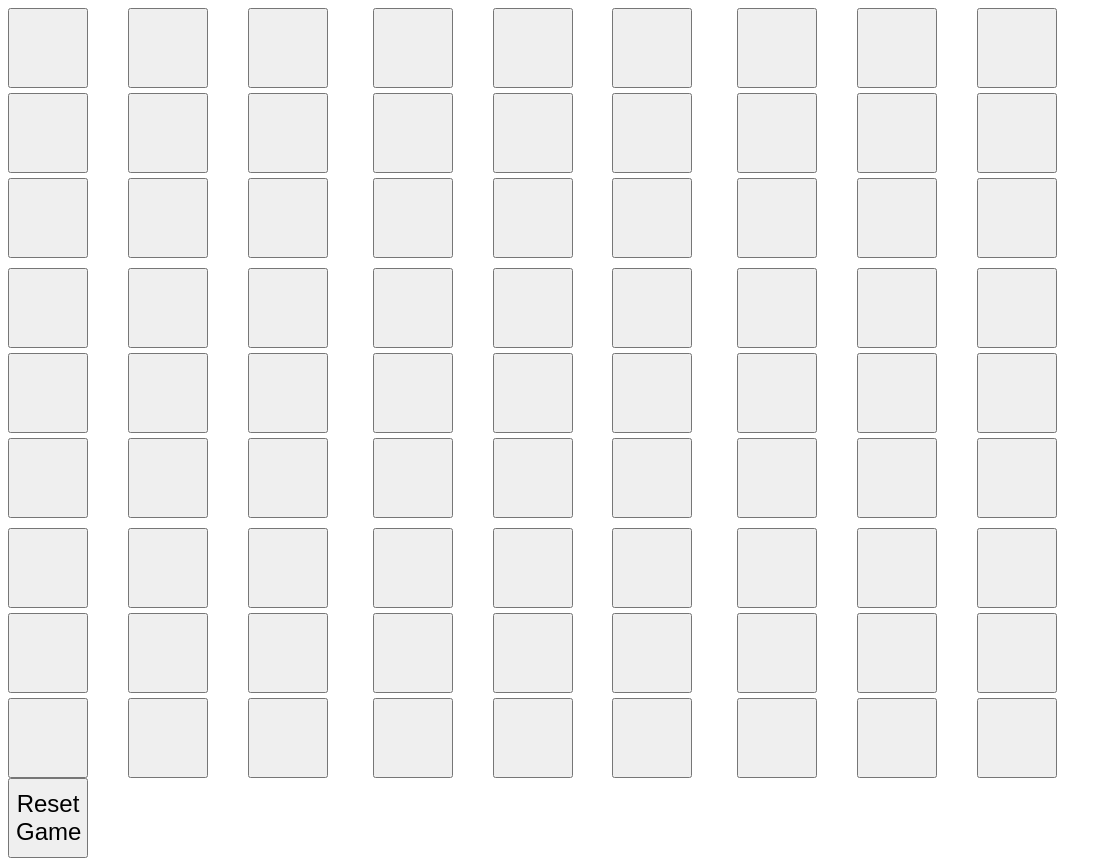
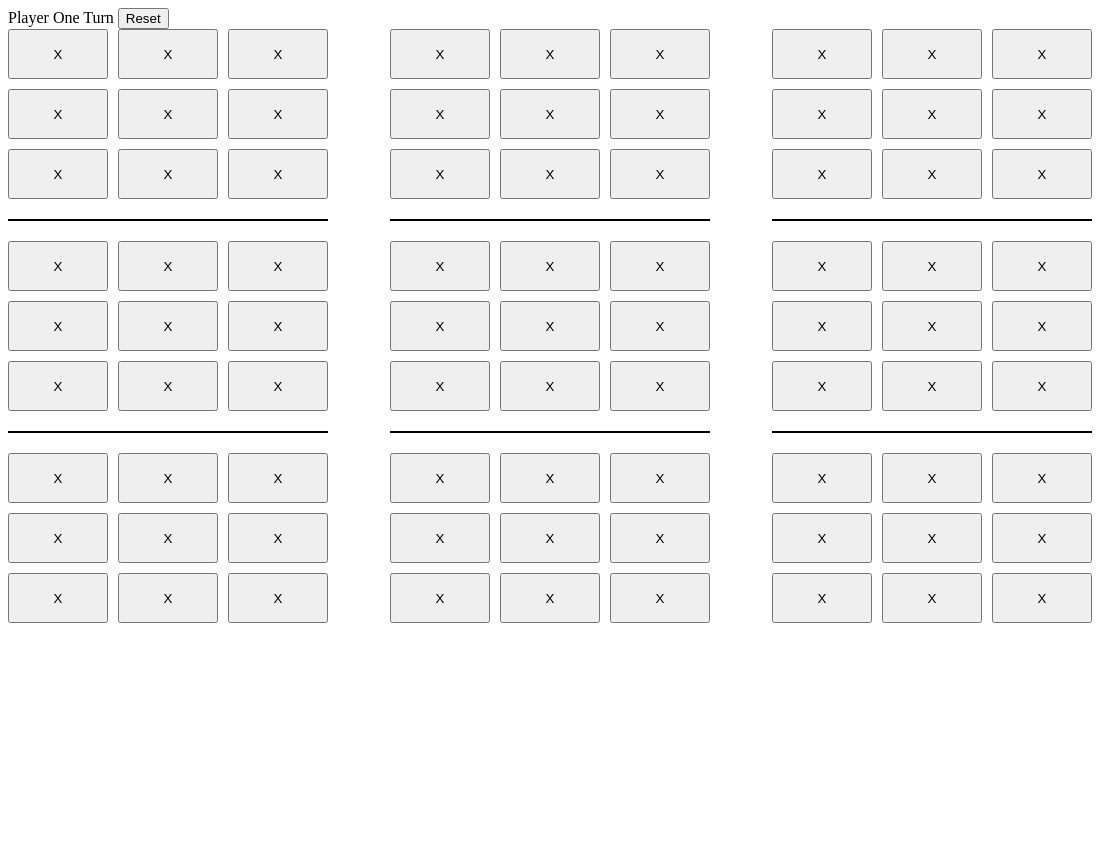
Before and after one commit to irmahs/Super-Tic-Tac-Toe, an Electron app: page index.html in a window 1100 px wide. After the commit the page ends 800 px from the top, so only its background shows below. Drawn offline with Linux system fonts and the light colour scheme.

Commit message:
created grid for super tic tac toe

```diff
--- a/index.css
+++ b/index.css
@@ -1,21 +1,42 @@
-#gameBoard {
-  display: grid;
-  grid-template-columns: repeat(3, 1fr);
-  gap: 10px;
-  margin: auto;
+@tailwind base;
+@tailwind components;
+@tailwind utilities;
+
+.button-container {
+  display: flex;
+  justify-content: space-between;
 }
 
-.board {
+.left-buttons,
+.center-buttons,
+.right-buttons {
   display: grid;
-  grid-template-columns: repeat(3, 1fr);
-  gap: 5px;
-  width: 100%;
-  height: 100%;
+  grid-template-rows: repeat(3, 1fr); /* 3 rows */
+  gap: 10px;
+  background-color: white;
 }
 
-button {
-  width: 80px;
-  height: 80px;
-  font-size: 24px;
-  cursor: pointer;
+.button-set {
+  display: grid;
+  grid-template-columns: repeat(3, 1fr); /* 3 columns */
+  gap: 10px;
 }
+
+.horizontal-divider {
+  width: 100%;
+  height: 2px;
+  background-color: black;
+  margin: 10px 0;
+}
+
+.vertical-divider {
+  width: 19px;
+  background-color: black;
+  height: 100%;
+  margin: 0 10px;
+}
+
+.game {
+  height: 50px;
+  width: 100px;
+}
--- a/index.html
+++ b/index.html
@@ -8,109 +8,186 @@
   <script src="index.js"></script>
 </head>
 <body>
-  <div id="gameBoard">
-    <div class="board" id="board-0">
-      <button id="board-0-0"></button>
-      <button id="board-0-1"></button>
-      <button id="board-0-2"></button>
-      <button id="board-0-3"></button>
-      <button id="board-0-4"></button>
-      <button id="board-0-5"></button>
-      <button id="board-0-6"></button>
-      <button id="board-0-7"></button>
-      <button id="board-0-8"></button>
+
+  <label id="label">Player One Turn</label>
+  <button onclick="resetBoard()">Reset</button>
+
+  <div class="button-container">
+    <!-- Left section: 9 sets of 3x3 buttons -->
+    <div class="left-buttons">
+        <!-- 1st row of 3 sets -->
+        <div class="button-set">
+            <button onclick="changeButton(this)" class="game left">X</button>
+            <button onclick="changeButton(this)" class="game left">X</button>
+            <button onclick="changeButton(this)" class="game left">X</button>
         </div>
-    <div class="board" id="board-1">
-      <button id="board-1-0"></button>
-      <button id="board-1-1"></button>
-      <button id="board-1-2"></button>
-      <button id="board-1-3"></button>
-      <button id="board-1-4"></button>
-      <button id="board-1-5"></button>
-      <button id="board-1-6"></button>
-      <button id="board-1-7"></button>
-      <button id="board-1-8"></button>
+        <div class="button-set">
+            <button onclick="changeButton(this)" class="game left">X</button>
+            <button onclick="changeButton(this)" class="game left">X</button>
+            <button onclick="changeButton(this)" class="game left">X</button>
         </div>
-    <div class="board" id="board-2">
-      <button id="board-2-0"></button>
-      <button id="board-2-1"></button>
-      <button id="board-2-2"></button>
-      <button id="board-2-3"></button>
-      <button id="board-2-4"></button>
-      <button id="board-2-5"></button>
-      <button id="board-2-6"></button>
-      <button id="board-2-7"></button>
-      <button id="board-2-8"></button>
+        <div class="button-set">
+            <button onclick="changeButton(this)" class="game left">X</button>
+            <button onclick="changeButton(this)" class="game left">X</button>
+            <button onclick="changeButton(this)" class="game left">X</button>
         </div>
-    <div class="board" id="board-3">
-      <button id="board-3-0"></button>
-      <button id="board-3-1"></button>
-      <button id="board-3-2"></button>
-      <button id="board-3-3"></button>
-      <button id="board-3-4"></button>
-      <button id="board-3-5"></button>
-      <button id="board-3-6"></button>
-      <button id="board-3-7"></button>
-      <button id="board-3-8"></button>
+
+        <div class="horizontal-divider"></div>
+
+        <!-- 2nd row of 3 sets -->
+        <div class="button-set">
+            <button onclick="changeButton(this)" class="game left">X</button>
+            <button onclick="changeButton(this)" class="game left">X</button>
+            <button onclick="changeButton(this)" class="game left">X</button>
         </div>
-    <div class="board" id="board-4">
-      <button id="board-4-0"></button>
-      <button id="board-4-1"></button>
-      <button id="board-4-2"></button>
-      <button id="board-4-3"></button>
-      <button id="board-4-4"></button>
-      <button id="board-4-5"></button>
-      <button id="board-4-6"></button>
-      <button id="board-4-7"></button>
-      <button id="board-4-8"></button>
+        <div class="button-set">
+            <button onclick="changeButton(this)" class="game left">X</button>
+            <button onclick="changeButton(this)" class="game left">X</button>
+            <button onclick="changeButton(this)" class="game left">X</button>
         </div>
-    <div class="board" id="board-5">
-      <button id="board-5-0"></button>
-      <button id="board-5-1"></button>
-      <button id="board-5-2"></button>
-      <button id="board-5-3"></button>
-      <button id="board-5-4"></button>
-      <button id="board-5-5"></button>
-      <button id="board-5-6"></button>
-      <button id="board-5-7"></button>
-      <button id="board-5-8"></button>
+        <div class="button-set">
+            <button onclick="changeButton(this)" class="game left">X</button>
+            <button onclick="changeButton(this)" class="game left">X</button>
+            <button onclick="changeButton(this)" class="game left">X</button>
         </div>
-    <div class="board" id="board-6">
-      <button id="board-6-0"></button>
-      <button id="board-6-1"></button>
-      <button id="board-6-2"></button>
-      <button id="board-6-3"></button>
-      <button id="board-6-4"></button>
-      <button id="board-6-5"></button>
-      <button id="board-6-6"></button>
-      <button id="board-6-7"></button>
-      <button id="board-6-8"></button>
+
+        <div class="horizontal-divider"></div>
+
+        <!-- 3rd row of 3 sets -->
+        <div class="button-set">
+            <button onclick="changeButton(this)" class="game left">X</button>
+            <button onclick="changeButton(this)" class="game left">X</button>
+            <button onclick="changeButton(this)" class="game left">X</button>
         </div>
-    <div class="board" id="board-7">
-      <button id="board-7-0"></button>
-      <button id="board-7-1"></button>
-      <button id="board-7-2"></button>
-      <button id="board-7-3"></button>
-      <button id="board-7-4"></button>
-      <button id="board-7-5"></button>
-      <button id="board-7-6"></button>
-      <button id="board-7-7"></button>
-      <button id="board-7-8"></button>
+        <div class="button-set">
+            <button onclick="changeButton(this)" class="game left">X</button>
+            <button onclick="changeButton(this)" class="game left">X</button>
+            <button onclick="changeButton(this)" class="game left">X</button>
         </div>
-    <div class="board" id="board-8">
-      <button id="board-8-0"></button>
-      <button id="board-8-1"></button>
-      <button id="board-8-2"></button>
-      <button id="board-8-3"></button>
-      <button id="board-8-4"></button>
-      <button id="board-8-5"></button>
-      <button id="board-8-6"></button>
-      <button id="board-8-7"></button>
-      <button id="board-8-8"></button>
+        <div class="button-set">
+            <button onclick="changeButton(this)" class="game left">X</button>
+            <button onclick="changeButton(this)" class="game left">X</button>
+            <button onclick="changeButton(this)" class="game left">X</button>
         </div>
     </div>
 
-    <button id="reset">Reset Game</button>
+    <!-- Left section: 9 sets of 3x3 buttons -->
+    <div class="left-buttons">
+      <!-- 1st row of 3 sets -->
+      <div class="button-set">
+          <button onclick="changeButton(this)" class="game left">X</button>
+          <button onclick="changeButton(this)" class="game left">X</button>
+          <button onclick="changeButton(this)" class="game left">X</button>
+      </div>
+      <div class="button-set">
+          <button onclick="changeButton(this)" class="game left">X</button>
+          <button onclick="changeButton(this)" class="game left">X</button>
+          <button onclick="changeButton(this)" class="game left">X</button>
+      </div>
+      <div class="button-set">
+          <button onclick="changeButton(this)" class="game left">X</button>
+          <button onclick="changeButton(this)" class="game left">X</button>
+          <button onclick="changeButton(this)" class="game left">X</button>
+      </div>
+
+      <div class="horizontal-divider"></div>
+
+      <!-- 2nd row of 3 sets -->
+      <div class="button-set">
+          <button onclick="changeButton(this)" class="game left">X</button>
+          <button onclick="changeButton(this)" class="game left">X</button>
+          <button onclick="changeButton(this)" class="game left">X</button>
+      </div>
+      <div class="button-set">
+          <button onclick="changeButton(this)" class="game left">X</button>
+          <button onclick="changeButton(this)" class="game left">X</button>
+          <button onclick="changeButton(this)" class="game left">X</button>
+      </div>
+      <div class="button-set">
+          <button onclick="changeButton(this)" class="game left">X</button>
+          <button onclick="changeButton(this)" class="game left">X</button>
+          <button onclick="changeButton(this)" class="game left">X</button>
+      </div>
+
+      <div class="horizontal-divider"></div>
+
+      <!-- 3rd row of 3 sets -->
+      <div class="button-set">
+          <button onclick="changeButton(this)" class="game left">X</button>
+          <button onclick="changeButton(this)" class="game left">X</button>
+          <button onclick="changeButton(this)" class="game left">X</button>
+      </div>
+      <div class="button-set">
+          <button onclick="changeButton(this)" class="game left">X</button>
+          <button onclick="changeButton(this)" class="game left">X</button>
+          <button onclick="changeButton(this)" class="game left">X</button>
+      </div>
+      <div class="button-set">
+          <button onclick="changeButton(this)" class="game left">X</button>
+          <button onclick="changeButton(this)" class="game left">X</button>
+          <button onclick="changeButton(this)" class="game left">X</button>
+      </div>
+  </div>
+
+  <!-- Left section: 9 sets of 3x3 buttons -->
+  <div class="left-buttons">
+    <!-- 1st row of 3 sets -->
+    <div class="button-set">
+        <button onclick="changeButton(this)" class="game left">X</button>
+        <button onclick="changeButton(this)" class="game left">X</button>
+        <button onclick="changeButton(this)" class="game left">X</button>
+    </div>
+    <div class="button-set">
+        <button onclick="changeButton(this)" class="game left">X</button>
+        <button onclick="changeButton(this)" class="game left">X</button>
+        <button onclick="changeButton(this)" class="game left">X</button>
+    </div>
+    <div class="button-set">
+        <button onclick="changeButton(this)" class="game left">X</button>
+        <button onclick="changeButton(this)" class="game left">X</button>
+        <button onclick="changeButton(this)" class="game left">X</button>
+    </div>
+
+    <div class="horizontal-divider"></div>
+
+    <!-- 2nd row of 3 sets -->
+    <div class="button-set">
+        <button onclick="changeButton(this)" class="game left">X</button>
+        <button onclick="changeButton(this)" class="game left">X</button>
+        <button onclick="changeButton(this)" class="game left">X</button>
+    </div>
+    <div class="button-set">
+        <button onclick="changeButton(this)" class="game left">X</button>
+        <button onclick="changeButton(this)" class="game left">X</button>
+        <button onclick="changeButton(this)" class="game left">X</button>
+    </div>
+    <div class="button-set">
+        <button onclick="changeButton(this)" class="game left">X</button>
+        <button onclick="changeButton(this)" class="game left">X</button>
+        <button onclick="changeButton(this)" class="game left">X</button>
+    </div>
+
+    <div class="horizontal-divider"></div>
+
+    <!-- 3rd row of 3 sets -->
+    <div class="button-set">
+        <button onclick="changeButton(this)" class="game left">X</button>
+        <button onclick="changeButton(this)" class="game left">X</button>
+        <button onclick="changeButton(this)" class="game left">X</button>
+    </div>
+    <div class="button-set">
+        <button onclick="changeButton(this)" class="game left">X</button>
+        <button onclick="changeButton(this)" class="game left">X</button>
+        <button onclick="changeButton(this)" class="game left">X</button>
+    </div>
+    <div class="button-set">
+        <button onclick="changeButton(this)" class="game left">X</button>
+        <button onclick="changeButton(this)" class="game left">X</button>
+        <button onclick="changeButton(this)" class="game left">X</button>
+    </div>
+</div>
+</div>
+
 
 </body>
 </html>
--- a/index.js
+++ b/index.js
@@ -0,0 +1,53 @@
+let isPlayerOne = true;
+
+function changeButton(button) {
+    const buttonColor = getComputedStyle(button).backgroundColor;
+    if (!button.disabled && (buttonColor === 'rgb(255, 255, 255)')) {
+        if (isPlayerOne) {
+            button.style.backgroundColor = "red";
+            button.disabled = true;
+            document.getElementById("label").textContent = "Player Two Turn";
+            isPlayerOne = !isPlayerOne;
+        } else {
+            button.style.backgroundColor = "blue";
+            button.disabled = true;
+            document.getElementById("label").textContent = "Player One Turn";
+            isPlayerOne = !isPlayerOne;
+        }
+        if (button.classList.contains('left')) {
+            const leftButtons = document.querySelectorAll('.left');
+            leftButtons.forEach(button => {
+            button.disabled = true;
+        });
+        const rightButtons = document.querySelectorAll('.right');
+            rightButtons.forEach(button => {
+                const isWhite = getComputedStyle(button).backgroundColor == 'rgb(255, 255, 255)';
+        if (isWhite) {
+            button.disabled = false;
+        }
+        });
+        } else if (button.classList.contains('right')) {
+            const rightButtons = document.querySelectorAll('.right');
+            rightButtons.forEach(button => {
+            button.disabled = true;
+        });
+        const leftButtons = document.querySelectorAll('.left');
+        leftButtons.forEach(button => {
+                const isWhite = getComputedStyle(button).backgroundColor == 'rgb(255, 255, 255)';
+        if (isWhite) {
+            button.disabled = false;
+        }
+        });
+        }
+    }
+}
+
+function resetBoard() {
+    isPlayerOne = true;
+    const buttons = document.querySelectorAll("button");
+    buttons.forEach(button => {
+        button.style.backgroundColor = "white";
+        button.disabled = false;
+    });
+    document.getElementById("label").textContent = "Player One Turn";
+}
--- a/main.js
+++ b/main.js
@@ -10,8 +10,8 @@ let mainWindow;
 
 app.whenReady().then(() => {
     mainWindow = new BrowserWindow({
-    width: 800,
-    height: 600,
+    width: 1100,
+    height: 700,
     webPreferences: {
         nodeIntegration: true
     }
```
Lines whose indentation alone changed are shown as unchanged.
